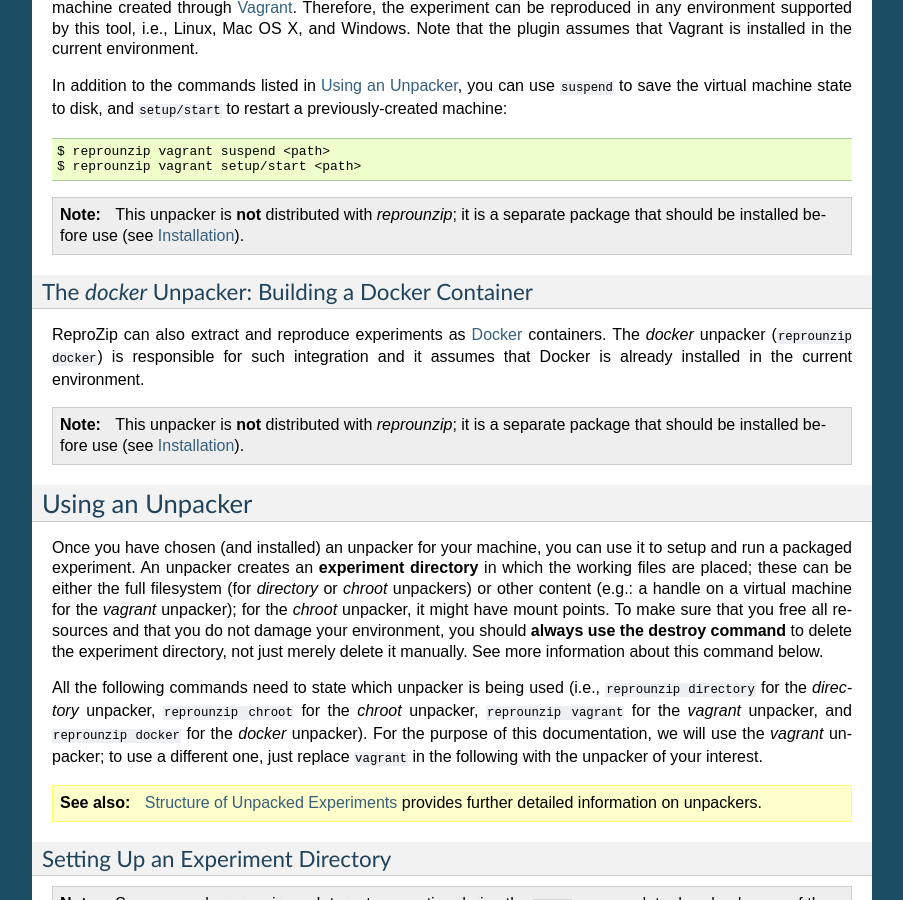
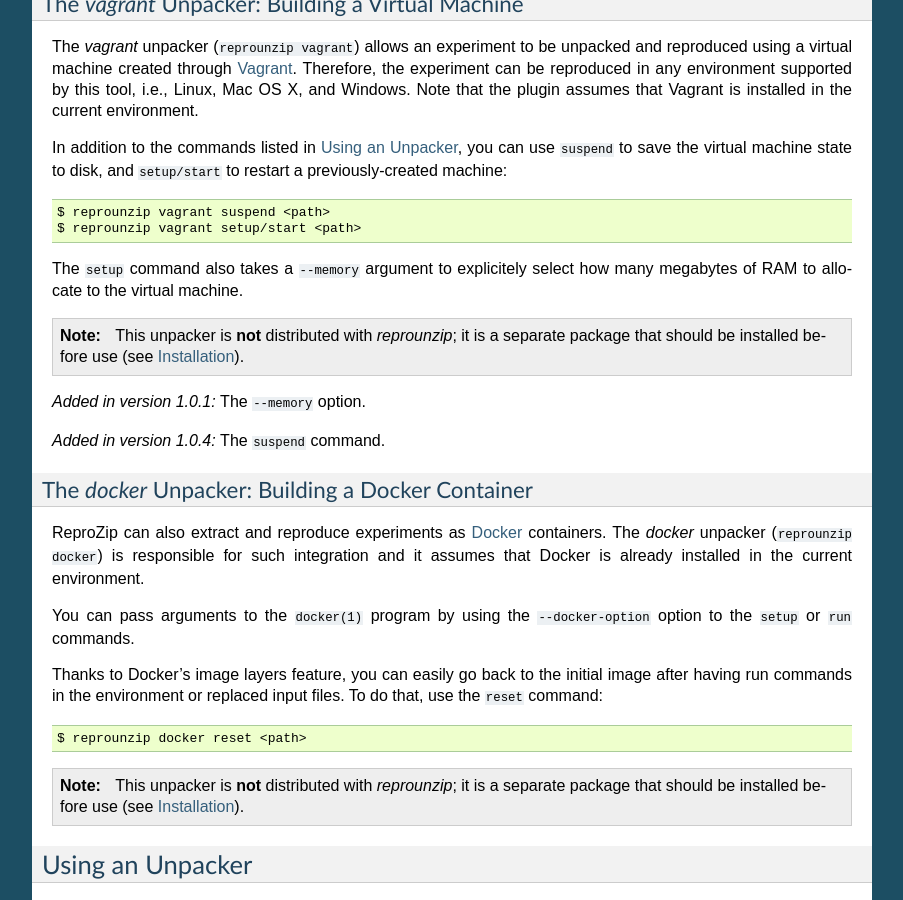
Before and after one commit to VIDA-NYU/reprozip, a Sphinx documentation site: the page built from docs/unpacking.rst, in a window 1280 px wide and 900 px high, scrolled down 4338 px. Shown: the whole window, without its empty margins (198-1101 px from the left). Built offline with Sphinx 7.4.7, drawn with Linux system fonts in a browser that asks for light colours; some of the changed text lies outside the part shown.

Commit message:
DOC: Add ..versionadded tags

```diff
--- a/docs/unpacking.rst
+++ b/docs/unpacking.rst
@@ -94,7 +94,7 @@
         rendered_image (/home/user/experiment/output.png)
         logfile (/home/user/experiment/log.txt)
 
-If the package contains multiple runs, you can also filter files for a specific run::
+You can use the ``--input`` or ``--output`` flags to show only files that are inputs or outputs. If the package contains multiple runs, you can also filter files for a specific run::
 
     $ reprounzip -v showfiles package.rpz preprocessing-step
     Input files:
@@ -105,6 +105,9 @@
 where `preprocessing-step` is the run id. To see the dataflow of the experiment, please refer to :ref:`graph`.
 
 The ``reprounzip showfiles`` command is particularly useful if you want to replace an input file with your own, or to get and save an output file for further examination. Please refer to :ref:`unpacker-input-output` for more information.
+
+..  versionadded:: 1.0.4
+    The ``--input`` and ``--output`` flags.
 
 ..  _provenance-graph:
 
@@ -187,7 +190,15 @@
     $ reprounzip vagrant suspend <path>
     $ reprounzip vagrant setup/start <path>
 
+The ``setup`` command also takes a ``--memory`` argument to explicitely select how many megabytes of RAM to allocate to the virtual machine.
+
 ..  note:: This unpacker is **not** distributed with `reprounzip`; it is a separate package that should be installed before use (see :ref:`install`).
+
+..  versionadded:: 1.0.1
+    The ``--memory`` option.
+
+..  versionadded:: 1.0.4
+    The ``suspend`` command.
 
 ..  _docker-plugin:
 
@@ -195,6 +206,12 @@
 ++++++++++++++++++++++++++++++++++++++++++++++++++
 
 ReproZip can also extract and reproduce experiments as `Docker <https://www.docker.com/>`__ containers. The *docker* unpacker (``reprounzip docker``) is responsible for such integration and it assumes that Docker is already installed in the current environment.
+
+You can pass arguments to the ``docker(1)`` program by using the ``--docker-option`` option to the ``setup`` or ``run`` commands.
+
+Thanks to Docker's image layers feature, you can easily go back to the initial image after having run commands in the environment or replaced input files. To do that, use the ``reset`` command::
+
+    $ reprounzip docker reset <path>
 
 ..  note:: This unpacker is **not** distributed with `reprounzip`; it is a separate package that should be installed before use (see :ref:`install`).
 
@@ -257,6 +274,9 @@
 Note that in some situations, you might want to pass specific environment variables to the experiment, for example to set execution limits or parameters (such as OpenMPI information). To that effect, you can use the ``--pass-env VARNAME`` option to pass variables from the current machine, overriding the value from the original packing machine (`VARNAME` can be a regex). You can also set a variable to any value using ``--set-env VARNAME=value``. For example::
 
     $ reprounzip vagrant run unpacked-experiment --pass-env 'OMPI_.*' --pass-env LANG --set-env DATA_SERVER_ADDRESS=localhost
+
+..  versionadded:: 1.0.3
+    The ``--pass-env`` and ``-set-env`` options.
 
 Removing the Experiment Directory
 +++++++++++++++++++++++++++++++++
@@ -321,6 +341,9 @@
 
 Note that the ``upload`` command takes the file id on the right side of the colon (meaning that the path is the origin, and the id is the destination), while the ``download`` command takes it on the left side (meaning that the id is the origin, and the path is the destination). Both commands move  data from left to right.
 
+..  versionadded:: 1.0.4
+    Allow ``download <output-id>`` (no explicit destination), and add ``--all``.
+
 ..  seealso:: :ref:`Why can’t 'reprounzip' get my output files after reproducing an experiment? <moving-outputs>`
 
 Running the Experiment in VisTrails
```
